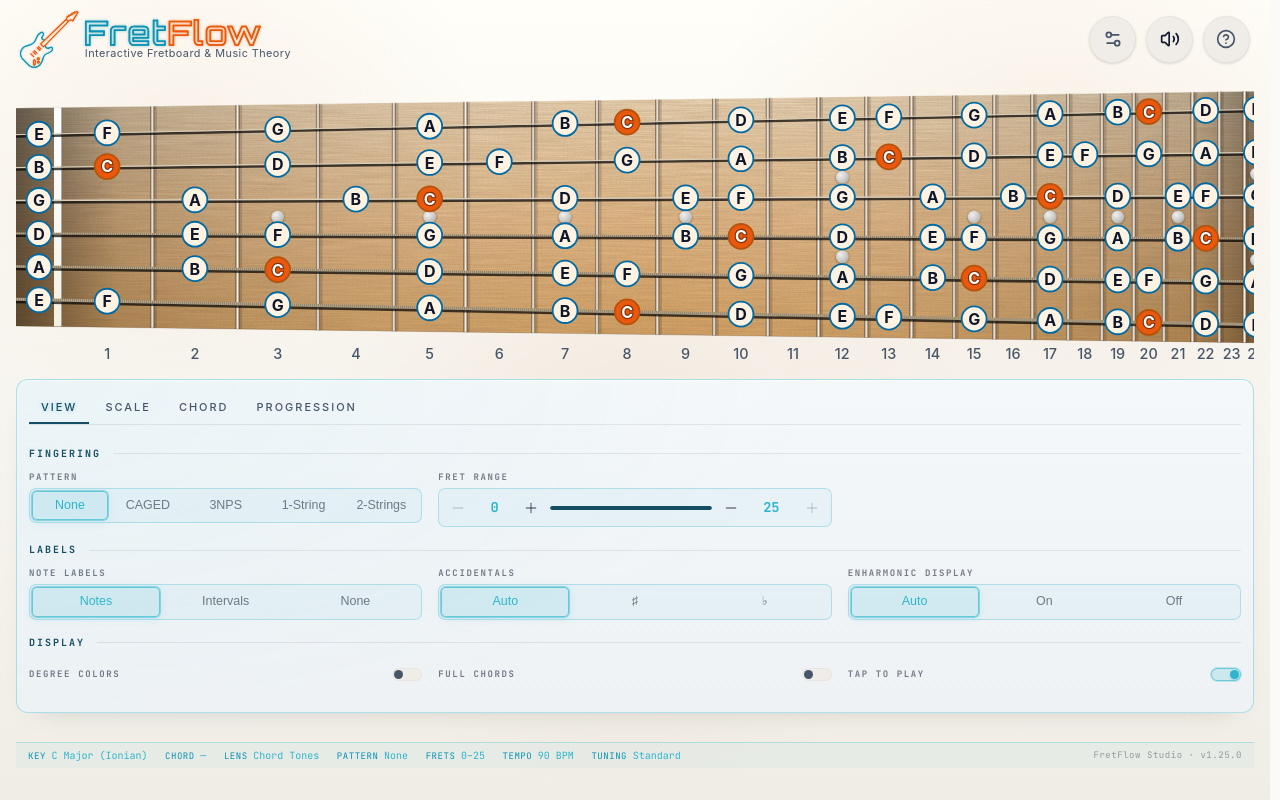
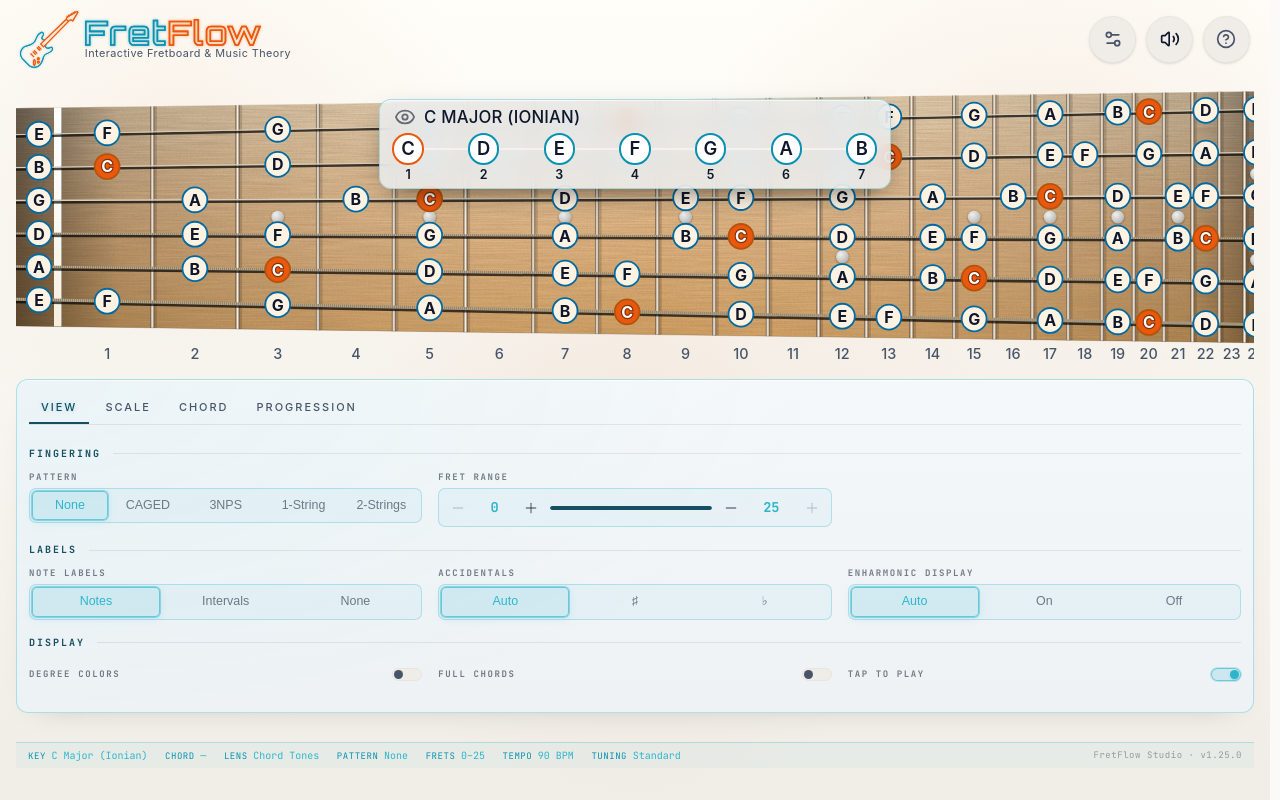
Before and after one commit to iecg/fretboard-app, a React (Vite) app: page / in a window 1280 px wide. Built offline with nearby package versions, Linux system fonts and the light colour scheme.

Commit message:
feat(layout): float the scale lens over the fretboard

```diff
--- a/src/App.tsx
+++ b/src/App.tsx
@@ -27,6 +27,7 @@ import { Inspector } from "./components/Inspector/Inspector";
 import { MainLayoutWrapper } from "./components/MainLayoutWrapper/MainLayoutWrapper";
 import { StatusBar } from "./components/StatusBar/StatusBar";
 import { ProgressionSummarySlot } from "./components/ProgressionSummarySlot/ProgressionSummarySlot";
+import { FretboardLensOverlay } from "./components/FretboardLensOverlay/FretboardLensOverlay";
 import { SettingsTooltip } from "./components/SettingsTooltip/SettingsTooltip";
 import { TooltipProvider } from "./components/Tooltip/Tooltip";
 import sharedStyles from "./components/shared/shared.module.css";
@@ -238,6 +239,7 @@ function AppContent() {
         </Suspense>
       }
     >
+      <FretboardLensOverlay />
       <Fretboard
         stringRowPx={layout.stringRowPx}
       />
--- /dev/null
+++ b/src/components/FretboardLensOverlay/FretboardLensOverlay.module.css
@@ -0,0 +1,40 @@
+.overlay {
+  display: flex;
+  justify-content: center;
+  width: 100%;
+  /* The container spans the full board width; only the panel itself is
+     interactive, so clicks in the empty margins fall through to the board. */
+  pointer-events: none;
+}
+
+.overlay > * {
+  pointer-events: auto;
+}
+
+/* Desktop & tablet: float over the top of the fretboard region. */
+.overlay[data-layout-tier="desktop"],
+.overlay[data-layout-tier="tablet"] {
+  position: absolute;
+  inset-block-start: 0.5rem;
+  inset-inline: 0;
+  z-index: 2;
+}
+
+/* The floating panel reads through to the board behind it: a translucent
+   faceplate fill plus a backdrop blur. The blur + the faceplate border are
+   applied to the panel itself (the TopBandSummary root). */
+.overlay[data-layout-tier="desktop"] > *,
+.overlay[data-layout-tier="tablet"] > * {
+  background: color-mix(in srgb, var(--faceplate-bg) 82%, transparent);
+  backdrop-filter: blur(10px);
+  -webkit-backdrop-filter: blur(10px);
+  box-shadow:
+    var(--faceplate-shadow),
+    0 10px 30px -12px rgb(0 0 0 / 0.6);
+}
+
+/* Mobile: stacked above the fretboard — no occlusion, no absolute positioning. */
+.overlay[data-layout-tier="mobile"] {
+  position: static;
+  margin-block-end: 0.5rem;
+}
--- /dev/null
+++ b/src/components/FretboardLensOverlay/FretboardLensOverlay.tsx
@@ -0,0 +1,31 @@
+import { useAtomValue } from "jotai";
+import { progressionEnabledAtom } from "../../store/atoms";
+import useLayoutMode from "../../hooks/useLayoutMode";
+import { TopBandSummary } from "../TopBandSummary/TopBandSummary";
+import styles from "./FretboardLensOverlay.module.css";
+
+/**
+ * The scale-mode lens, rendered as a panel that floats over the top of the
+ * fretboard (DAW Shell Phase 13a). On the desktop and tablet tiers the panel
+ * is absolutely positioned within `.main-fretboard`; on the mobile tier it
+ * falls back to a static stacked placement so it never occludes the board.
+ *
+ * Renders nothing in progression mode — the progression DAW track is rendered
+ * by `ProgressionSummarySlot` in the stacked summary band instead. This mirrors
+ * the behavior `TopBandSummary` had before Phase 13: visible whenever the app
+ * is in scale mode, regardless of the active Inspector tab.
+ */
+export function FretboardLensOverlay() {
+  const progressionEnabled = useAtomValue(progressionEnabledAtom);
+  const layout = useLayoutMode();
+  if (progressionEnabled) return null;
+  return (
+    <div
+      className={styles.overlay}
+      data-layout-tier={layout.tier}
+      data-testid="fretboard-lens-overlay"
+    >
+      <TopBandSummary />
+    </div>
+  );
+}
```
Also changed, not shown: 1 other file (tests, documents, lock files or other folders).
